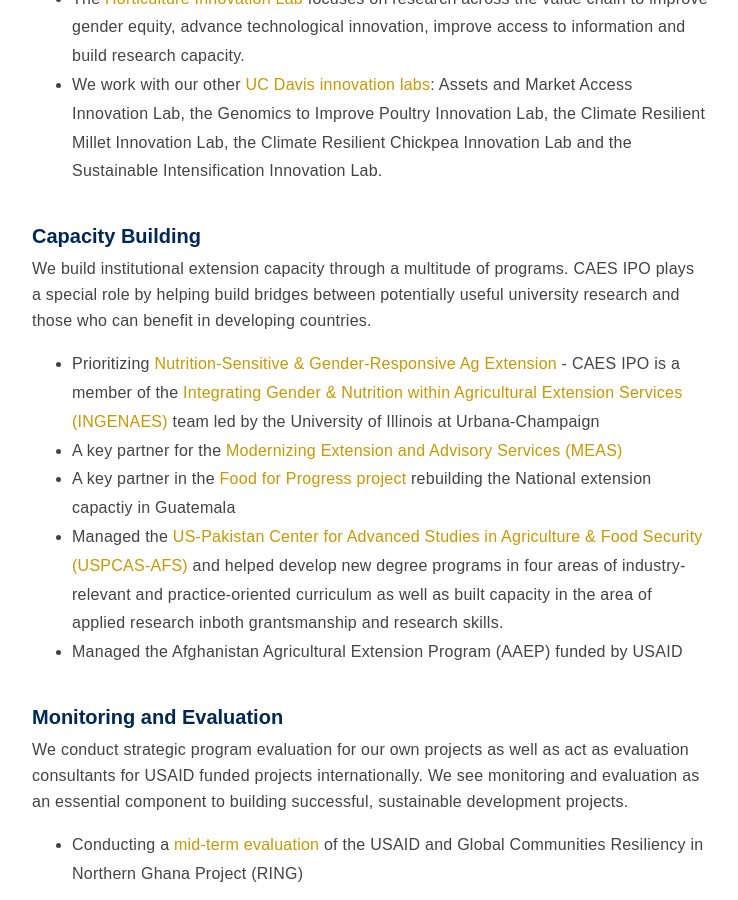
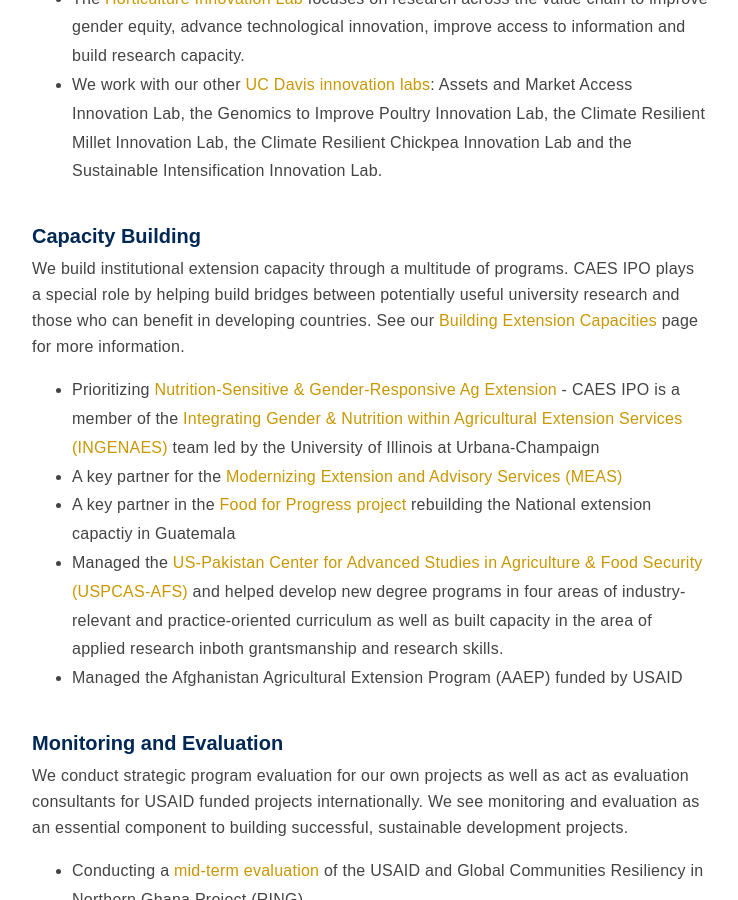
Before and after one commit to ucdavis/ip, a Jekyll site: the page built from about/what-we-do.html, in a window 1280 px wide and 900 px high, scrolled down 900 px. Shown: the whole window, without its empty margins (96-834 px from the left). Built offline with Jekyll 4.4.1, drawn with Linux system fonts in a browser that asks for light colours; nearby versions of some CDN libraries.

Commit message:
what we do edit

```diff
--- a/about/what-we-do.html
+++ b/about/what-we-do.html
@@ -26,7 +26,7 @@
         <br>
 
     <h3>Capacity Building</h3>
-        <p> We build institutional extension capacity through a multitude of programs. CAES IPO plays a special role by helping build bridges between potentially useful university research and those who can benefit in developing countries. </p>
+        <p> We build institutional extension capacity through a multitude of programs. CAES IPO plays a special role by helping build bridges between potentially useful university research and those who can benefit in developing countries. See our <a href="/training-and-extension/extension-capacities"> Building Extension Capacities</a> page for more information. </p>
         <ul>
             <li>Prioritizing <a href="/training-and-extension/nutrition-and-gender/">Nutrition-Sensitive &amp; Gender-Responsive Ag Extension</a> - CAES IPO is a member of the <a href="/projects/ingenaes">Integrating Gender & Nutrition within Agricultural Extension Services (INGENAES)</a> team led by the University of Illinois at Urbana-Champaign</li>
             <li>A key partner for the <a href="https://meas.illinois.edu/"> Modernizing Extension and Advisory Services (MEAS)</a></li>
```
